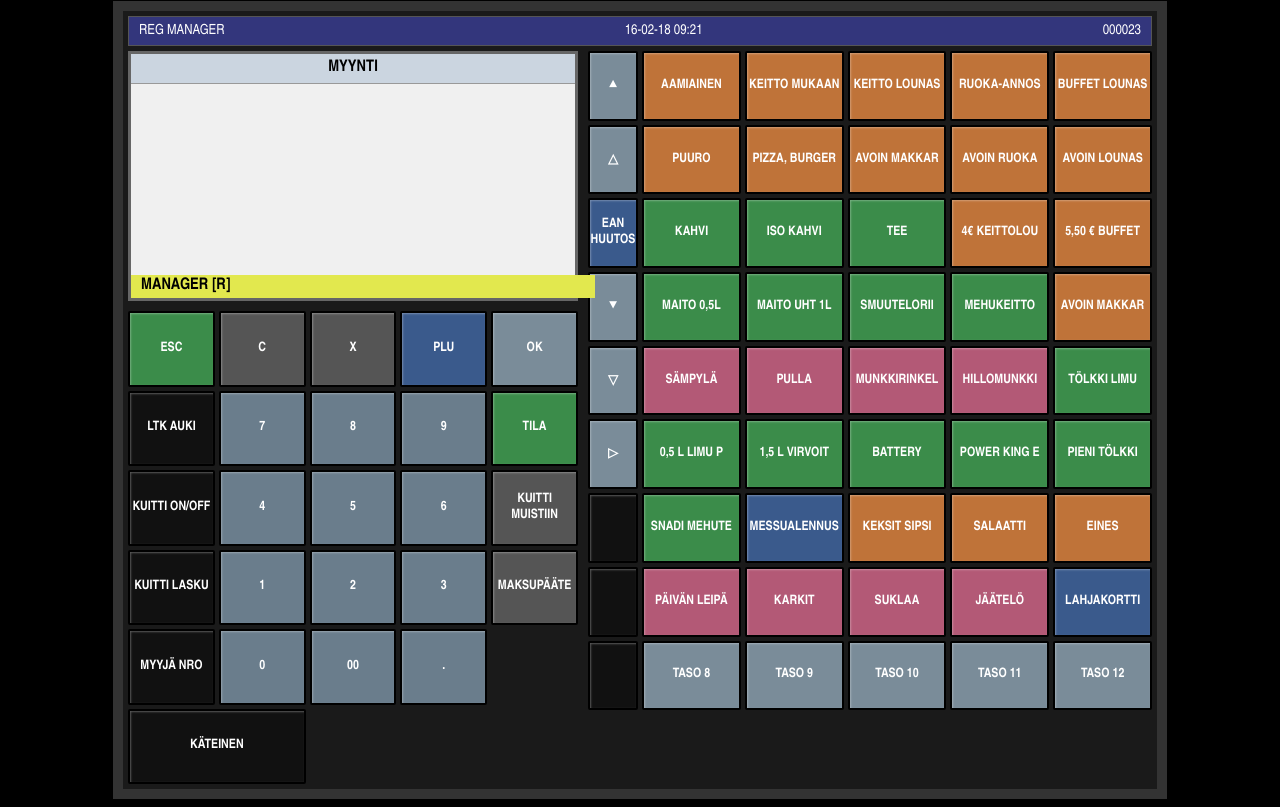
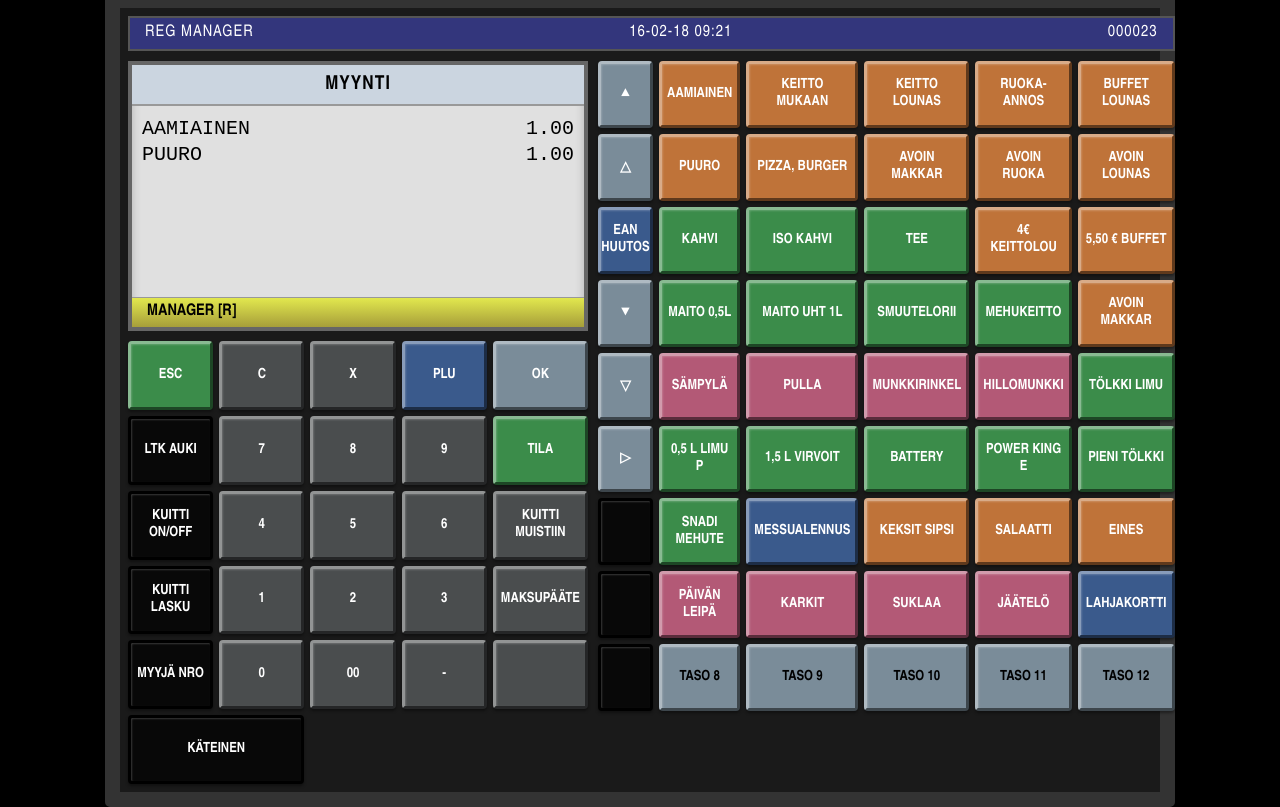
Before and after one commit to niksuu-knr/BAARIKASSA, a plain HTML site: page index.html in a window 1280 px wide. Drawn offline with Linux system fonts and the light colour scheme.

Commit message:
Update index.html

```diff
--- a/index.html
+++ b/index.html
@@ -2,31 +2,45 @@
 <html lang="fi">
 <head>
     <meta charset="UTF-8">
-    <title>Web-QT6000 POS Replica</title>
+    <title>Web-QT6000 POS Hifistelty</title>
     <style>
         :root {
+            /* Perusvärit */
             --casio-bg: #1a1a1a;
-            --screen-bg: #f0f0f0;
-            --status-bar-bg: #33367c; /* Tummanisininen yläpalkki */
-            --btn-gray: #4a4d4e;
-            --btn-light-gray: #7a7d7e;
-            --btn-blue: #3a5a8c;
-            --btn-green: #4a8c4a;
-            --btn-orange: #d48344;
-            --btn-pink: #d46a8c;
-            --border-color: #000;
+            --casio-border: #333;
+            --screen-bg: #e0e0e0;
+            --status-bar-bg: #33367c;
+            --text-color-white: white;
+            --text-color-black: black;
+
+            /* Painikkeiden "muoviset" värisävyt */
+            --btn-base-gray: #4a4d4e;
+            --btn-base-light-gray: #7a7d7e;
+            --btn-base-blue: #3a5a8c;
+            --btn-base-green: #3b8c4a;
+            --btn-base-orange: #bf7339;
+            --btn-base-pink: #b35976;
+            --btn-base-nav: #7a8c99;
+            --btn-base-yellow: #a69e3a;
+
+            /* "Bezel"-efekti (3D-reuna) */
+            --bezel-width: 3px;
+            --bezel-color-light: rgba(255,255,255,0.4);
+            --bezel-color-dark: rgba(0,0,0,0.5);
         }
 
         body {
             margin: 0;
             background-color: #000;
+            /* Käytetään tiiviimpää fonttia, joka matkii alkuperäistä näyttöä */
             font-family: 'Arial Narrow', sans-serif;
             display: flex;
             justify-content: center;
             align-items: center;
             height: 100vh;
-            color: white;
+            color: var(--text-color-white);
             user-select: none;
+            overflow: hidden; /* Estää vierityksen */
         }
 
         /* Pääkontti matkii monitoria */
@@ -34,92 +48,115 @@
             width: 1024px;
             height: 768px;
             background-color: var(--casio-bg);
-            border: 10px solid #333;
+            border: 15px solid var(--casio-border);
+            border-radius: 5px;
             display: grid;
-            grid-template-rows: 30px 1fr; /* Yläpalkki + sisältö */
-            padding: 5px;
-            gap: 5px;
+            grid-template-rows: 35px 1fr; /* Yläpalkki + sisältö */
+            padding: 8px;
+            gap: 10px;
+            box-shadow: 0 0 50px rgba(0,0,0,0.8);
         }
 
-        /* Yläpalkki */
+        /* Yläpalkki (Reg Manager, Aika, jne.) */
         #status-bar {
             background-color: var(--status-bar-bg);
             display: flex;
             justify-content: space-between;
-            padding: 0 10px;
+            padding: 0 15px;
             align-items: center;
-            font-size: 14px;
-            border: 1px solid #555;
+            font-size: 16px;
+            border: 2px solid #555;
+            letter-spacing: 1px;
         }
 
         /* Pääsisältöalue */
         #main-layout {
             display: grid;
-            grid-template-columns: 450px 1fr; /* Vasen näyttö/numpad | Oikea tuoteristikko */
+            grid-template-columns: 460px 1fr; /* Vasen näyttö/numpad | Oikea tuoteristikko */
             gap: 10px;
         }
 
         /* Vasen sarake */
         #left-col {
             display: grid;
-            grid-template-rows: 250px 1fr;
+            grid-template-rows: 270px 1fr;
             gap: 10px;
         }
 
         /* Myyntinäyttö (Valkoinen alue) */
         #display-area {
             background-color: var(--screen-bg);
-            border: 3px solid #666;
-            color: #000;
+            border: 4px solid #666;
+            color: var(--text-color-black);
             display: flex;
             flex-direction: column;
             position: relative;
+            box-shadow: inset 0 0 10px rgba(0,0,0,0.2);
         }
 
         .display-header {
             background: #cbd5e0;
-            padding: 5px;
+            padding: 8px;
             font-weight: bold;
-            border-bottom: 1px solid #999;
+            border-bottom: 2px solid #999;
             text-align: center;
+            font-size: 1.2rem;
+            letter-spacing: 1px;
         }
 
         #receipt-content {
             flex-grow: 1;
             padding: 10px;
-            font-family: monospace;
-            font-size: 18px;
+            font-family: monospace; /* Tärkeä kuitille */
+            font-size: 20px;
+            line-height: 1.3;
         }
 
-        .manager-tag {
-            background: #e2e84e;
+        /* Kelta-vihreä status-palkki kuitin alla */
+        .status-tag {
+            background: linear-gradient(180deg, #e2e84e 0%, #a69e3a 100%);
             color: black;
-            padding: 2px 10px;
+            padding: 5px 15px;
             font-weight: bold;
             position: absolute;
             bottom: 0;
             width: 100%;
+            box-sizing: border-box;
+            border-top: 1px solid #999;
         }
 
-        /* Painikkeet yleisesti */
+        /* --- PAINIKKEIDEN HIOMINEN (Casio-look) --- */
         .grid-btn {
-            border: 2px solid var(--border-color);
-            border-radius: 2px;
-            color: white;
+            border-radius: 4px; /* Hieman pyöristetyt kulmat muoville */
+            color: var(--text-color-white);
             font-weight: bold;
-            font-size: 13px;
+            font-size: 14px;
             text-transform: uppercase;
             cursor: pointer;
-            box-shadow: inset 1px 1px 2px rgba(255,255,255,0.3);
             display: flex;
             align-items: center;
             justify-content: center;
             text-align: center;
+            padding: 5px;
+            transition: transform 0.05s, box-shadow 0.05s;
+
+            /* TÄRKEÄ 3D-EFEKTI (Bezel) */
+            border: var(--bezel-width) solid transparent;
+            border-top-color: var(--bezel-color-light);
+            border-left-color: var(--bezel-color-light);
+            border-bottom-color: var(--bezel-color-dark);
+            border-right-color: var(--bezel-color-dark);
+            box-shadow: inset 1px 1px 2px rgba(255,255,255,0.2), 0 2px 3px rgba(0,0,0,0.4);
         }
 
         .grid-btn:active {
+            /* Painallusefektissä Bezel kääntyy */
+            border-top-color: var(--bezel-color-dark);
+            border-left-color: var(--bezel-color-dark);
+            border-bottom-color: var(--bezel-color-light);
+            border-right-color: var(--bezel-color-light);
             box-shadow: inset 2px 2px 5px rgba(0,0,0,0.5);
-            transform: scale(0.98);
+            transform: translateY(1px);
         }
 
         /* Alaosan näppäimistö (Vasen ala) */
@@ -127,31 +164,31 @@
             display: grid;
             grid-template-columns: repeat(5, 1fr);
             grid-template-rows: repeat(6, 1fr);
-            gap: 4px;
+            gap: 6px; /* Hieman suurempi rako muovipainikkeiden välillä */
         }
 
         /* Oikean puolen tuoteristikko */
         #product-grid {
             display: grid;
-            grid-template-columns: 50px repeat(5, 1fr); /* Nuolet + 5 saraketta */
+            grid-template-columns: 55px repeat(5, 1fr); /* Nuolet + 5 saraketta */
             grid-template-rows: repeat(10, 1fr);
-            gap: 4px;
+            gap: 6px;
         }
 
-        /* Värikoodit kuvasta */
-        .c-gray { background-color: #555; }
-        .c-num { background-color: #6a7d8c; }
-        .c-green { background-color: #3b8c4a; }
-        .c-orange { background-color: #bf7339; }
-        .c-blue { background-color: #3a5a8c; }
-        .c-pink { background-color: #b35976; }
-        .c-yellow { background-color: #a69e3a; }
-        .c-black { background-color: #111; }
-        .c-red { background-color: #8c3b3b; }
-        .c-nav { background-color: #7a8c99; }
+        /* Värikoodit päivitetty vastaamaan image_6.png hiontaa */
+        .c-gray { background-color: var(--btn-base-gray); }
+        .c-num { background-color: var(--btn-base-gray); color: white; } /* Numerot harmaalla */
+        .c-green { background-color: var(--btn-base-green); }
+        .c-orange { background-color: var(--btn-base-orange); }
+        .c-blue { background-color: var(--btn-base-blue); }
+        .c-pink { background-color: var(--btn-base-pink); }
+        .c-nav { background-color: var(--btn-base-nav); } /* Nuolet pystyssä */
+        .c-black { background-color: #080808; border-color: #000; } /* Syvä musta */
+        .c-yellow { background-color: var(--btn-base-yellow); color: black; }
 
+        /* Erikoisasettelut */
         .double-width { grid-column: span 2; }
-        .double-height { grid-row: span 2; }
+        .text-black { color: black; } /* Joissain painikkeissa musta teksti */
 
     </style>
 </head>
@@ -170,9 +207,11 @@
             <div id="display-area">
                 <div class="display-header">MYYNTI</div>
                 <div id="receipt-content">
+                    <div style="display:flex; justify-content:space-between"><span>AAMIAINEN</span><span>1.00</span></div>
+                    <div style="display:flex; justify-content:space-between"><span>PUURO</span><span>1.00</span></div>
                     <!-- Tähän listautuu tuotteet -->
                 </div>
-                <div class="manager-tag">MANAGER [R]</div>
+                <div class="status-tag">MANAGER [R]</div>
             </div>
 
             <div id="numpad-area">
@@ -205,8 +244,12 @@
                 <div class="grid-btn c-black">MYYJÄ NRO</div>
                 <div class="grid-btn c-num">0</div>
                 <div class="grid-btn c-num">00</div>
-                <div class="grid-btn c-num">.</div>
+                <div class="grid-btn c-gray">-</div>
+                <div class="grid-btn c-gray"></div> <!-- Tyhjä -->
+
+                <!-- Alarivi -->
                 <div class="grid-btn c-black double-width">KÄTEINEN</div>
+                <div style="grid-column: span 3"></div> <!-- Tyhjä tila -->
             </div>
         </div>
 
@@ -255,7 +298,7 @@
             <div class="grid-btn c-green">POWER KING E</div>
             <div class="grid-btn c-green">PIENI TÖLKKI</div>
 
-            <!-- Alarivit (esimerkkejä loppupuolelta) -->
+            <!-- Loppupään tuotteet ja tasot -->
             <div class="grid-btn c-black"></div>
             <div class="grid-btn c-green">SNADI MEHUTE</div>
             <div class="grid-btn c-blue">Messualennus</div>
@@ -271,33 +314,14 @@
             <div class="grid-btn c-blue">LAHJAKORTTI</div>
 
             <div class="grid-btn c-black"></div>
-            <div class="grid-btn c-nav">TASO 8</div>
-            <div class="grid-btn c-nav">TASO 9</div>
-            <div class="grid-btn c-nav">TASO 10</div>
-            <div class="grid-btn c-nav">TASO 11</div>
-            <div class="grid-btn c-nav">TASO 12</div>
+            <div class="grid-btn c-nav text-black">TASO 8</div>
+            <div class="grid-btn c-nav text-black">TASO 9</div>
+            <div class="grid-btn c-nav text-black">TASO 10</div>
+            <div class="grid-btn c-nav text-black">TASO 11</div>
+            <div class="grid-btn c-nav text-black">TASO 12</div>
         </div>
     </div>
 </div>
 
-<script>
-    // Tähän voi lisätä logiikan tuotteiden klikkaamiseen
-    const receipt = document.getElementById('receipt-content');
-    const buttons = document.querySelectorAll('.grid-btn');
-
-    buttons.forEach(btn => {
-        btn.addEventListener('click', () => {
-            const name = btn.innerText;
-            if(name && !['▲','▼','OK','ESC'].includes(name)) {
-                const item = document.createElement('div');
-                item.style.display = 'flex';
-                item.style.justifyContent = 'space-between';
-                item.innerHTML = `<span>${name}</span><span>1.00</span>`;
-                receipt.appendChild(item);
-            }
-        });
-    });
-</script>
-
 </body>
 </html>
```
